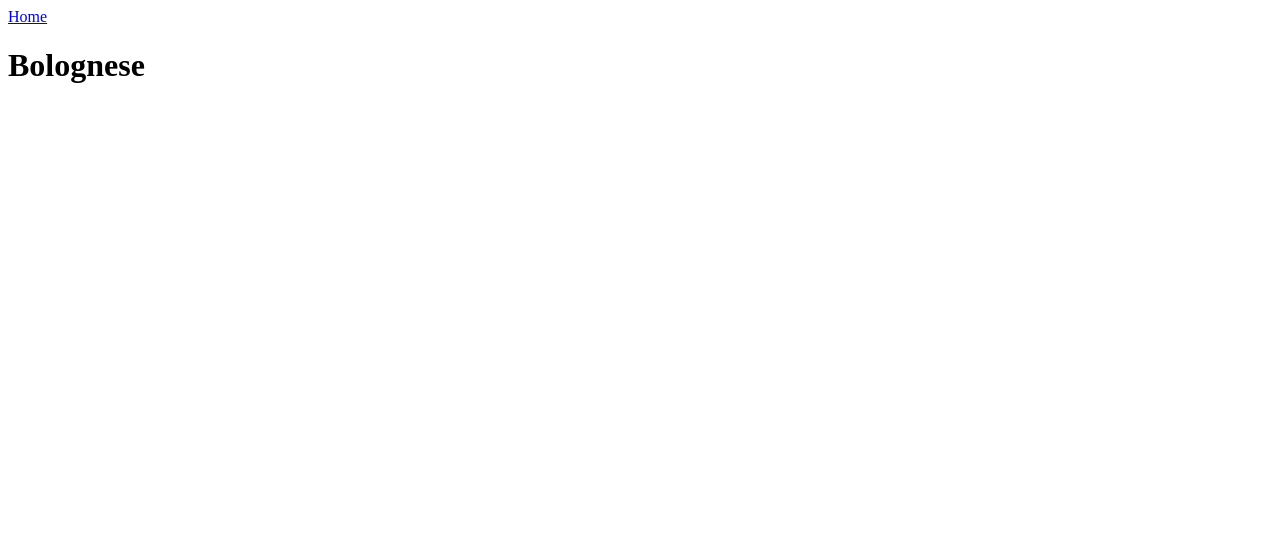
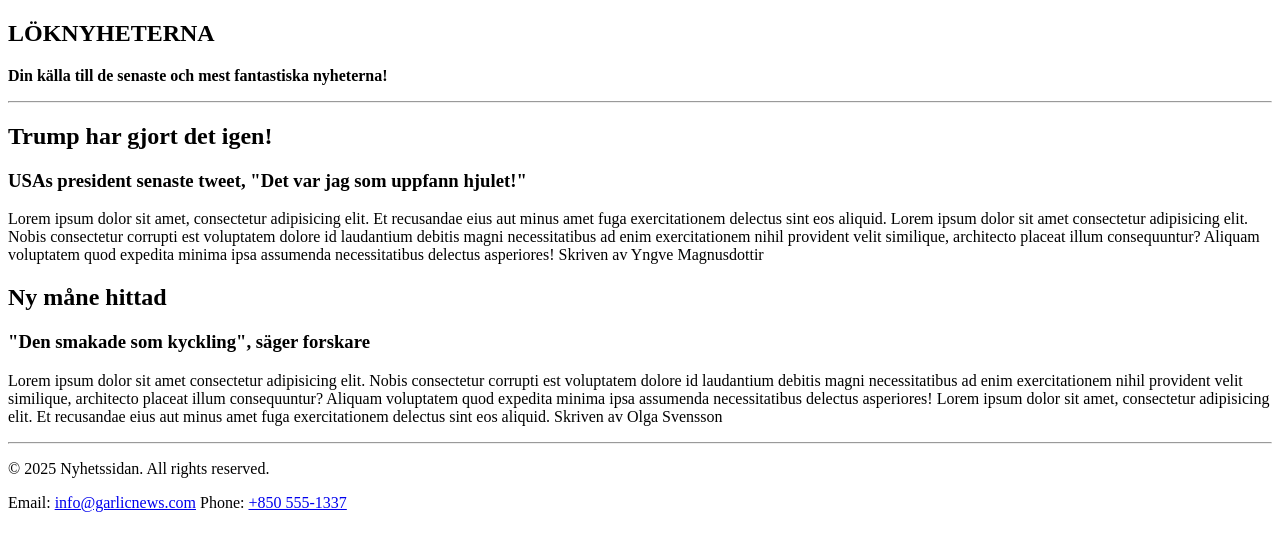
Before and after one commit to SoftLookingOtter/jubilant-fortnight, a plain HTML site: page index.html in a window 1280 px wide. Drawn offline with Linux system fonts and the light colour scheme.

Commit message:
Header+Footer

```diff
--- a/index.html
+++ b/index.html
@@ -1,12 +1,100 @@
 <!DOCTYPE html>
 <html lang="en">
-  <head>
-    <meta charset="UTF-8" />
-    <meta name="viewport" content="width=device-width, initial-scale=1.0" />
-    <title>Document</title>
-  </head>
-  <body>
-    <a href="../../index.html">Home</a>
-    <h1>Bolognese</h1>
-  </body>
+<head>
+  <meta charset="UTF-8">
+  <meta name="viewport" content="width=device-width, initial-scale=1.0">
+  <title>Nyhetssidan</title>
+</head>
+
+<body>
+
+  <section>
+    <header>
+
+      <h1>
+        LÖKNYHETERNA
+      </h1>
+
+      <p>
+        <b>Din källa till de senaste och mest fantastiska nyheterna!</b>
+      </p>
+
+      <hr>
+
+    </header>
+  </section>
+
+  <section>
+    <article>
+
+      <h2>
+        Trump har gjort det igen!
+      </h2>
+
+
+      <h3>
+          USAs president senaste tweet, "Det var jag som uppfann hjulet!"
+      </h3>
+
+      <p>
+      Lorem ipsum dolor sit amet, consectetur adipisicing elit.
+      Et recusandae eius aut minus amet fuga exercitationem delectus sint eos aliquid.
+
+      Lorem ipsum dolor sit amet consectetur adipisicing elit.
+      Nobis consectetur corrupti est voluptatem dolore id laudantium debitis magni
+      necessitatibus ad enim exercitationem nihil provident velit similique,
+      architecto placeat illum consequuntur? Aliquam voluptatem quod expedita
+      minima ipsa assumenda necessitatibus delectus asperiores!
+
+      Skriven av Yngve Magnusdottir
+      </p>
+
+    </article>
+
+    <article>
+
+      <h2>
+         Ny måne hittad
+      </h2>
+
+      <h3>
+         "Den smakade som kyckling", säger forskare
+      </h3>
+
+      <p>
+      Lorem ipsum dolor sit amet consectetur adipisicing elit.
+      Nobis consectetur corrupti est voluptatem dolore id laudantium debitis magni
+      necessitatibus ad enim exercitationem nihil provident velit similique,
+      architecto placeat illum consequuntur? Aliquam voluptatem quod expedita
+      minima ipsa assumenda necessitatibus delectus asperiores!
+
+      Lorem ipsum dolor sit amet, consectetur adipisicing elit.
+      Et recusandae eius aut minus amet fuga exercitationem delectus sint eos aliquid.
+
+      Skriven av Olga Svensson
+      </p>
+
+    </article>
+  </section>
+
+  <section>
+
+    <hr>
+
+    <footer>
+
+      <p>
+        © 2025 Nyhetssidan. All rights reserved.
+      </p>
+
+      <p>
+        Email: <a href="mailto:info@garlicnews.com">info@garlicnews.com</a>
+        Phone: <a href="tel:+8505551337">+850 555-1337</a>
+      </p>
+
+    </footer>
+  </section>
+
+</body>
+
 </html>
```
Also changed, not shown: 1 other file.
